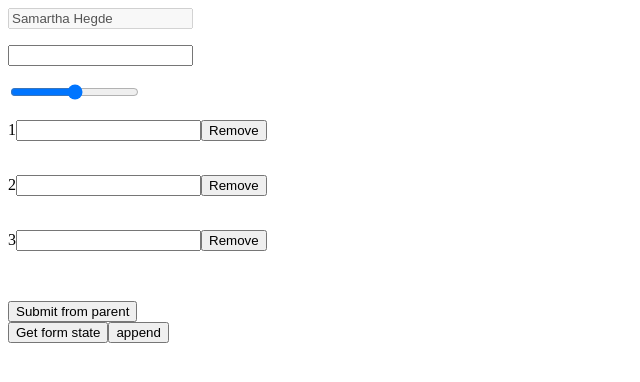
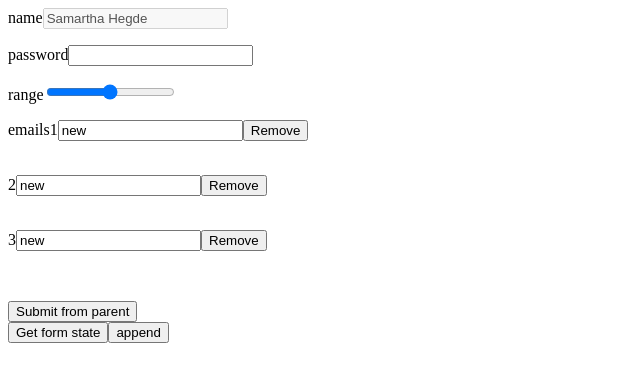
Before and after one commit to thecoadingmonk/vue-form-validator, a Vue app: page / in a window 1280 px wide. Shown: the top 382 px of the page, without its empty margins (0-640 px from the left). Built offline with nearby package versions, Linux system fonts and the light colour scheme.

Commit message:
fix: ref issue fixed

```diff
--- a/src/App.vue
+++ b/src/App.vue
@@ -1,28 +1,28 @@
 <template>
   <Form @on-submit="onSubmit" @on-error="onError" :config="FORM_CONFIG" :options="options" :ref="formRef">
-    <template #name="{name, field, error, on}">
-      <label :for="name">{{name}}</label>
-      <input type="text" :name="name" :ref="name" :id="name" v-model="field.value" v-on="on" disabled/>
+    <template #name="{fieldKey, field, error, on}">
+      <label :for="fieldKey">{{fieldKey}}</label>
+      <input type="text" :name="fieldKey" :ref="fieldKey" :id="fieldKey" v-model="field.value" v-on="on" disabled/>
       <p>{{error}}</p>
     </template>
 
-    <template #password="{name, field, error, on}">
-      <label :for="name">{{name}}</label>
-      <input type="text" :name="name" :ref="name" :id="name" v-model="field.value" v-on="on"/>
+    <template #password="{fieldKey, field, error, on}">
+      <label :for="fieldKey">{{fieldKey}}</label>
+      <input type="text" :name="fieldKey" :ref="fieldKey" :id="fieldKey" v-model="field.value" v-on="on"/>
       <p>{{error}}</p>
     </template>
 
-    <template #range="{name, field, error, on}">
-      <label :for="name">{{name}}</label>
-      <input type="range" :name="name" :ref="name" :id="name" v-model="field.value" v-on="on"/>
+    <template #range="{fieldKey, field, error, on}">
+      <label :for="fieldKey">{{fieldKey}}</label>
+      <input type="range" :name="fieldKey" :ref="fieldKey" :id="fieldKey" v-model="field.value" v-on="on"/>
       <p>{{error}}</p>
     </template>
 
-    <template #emails="{name, field, error, on, elements}">
-      <label :for="name">{{name}}</label>
+    <template #emails="{fieldKey, field, error, on, elements}">
+      <label :for="fieldKey">{{fieldKey}}</label>
       <template v-for="(element) in elements" :key="element.key">
         <label :for="element.key">{{element.key}}</label>
-        <input type="text" :name="name + element.key" :id="name + element.key" v-model="element.value" v-on:input="(e) => on?.input(e, element.key)"/>
+        <input type="text" :name="fieldKey + element.key" :id="fieldKey + element.key" v-model="element.value" v-on:input="(e) => on?.input(e, element.key)"/>
         <button @click="remove(element.key)">Remove</button>
         <p>{{element.error.message}}</p>
         <br />
@@ -42,6 +42,8 @@
   import { defineComponent, ref } from 'vue';
   import Form from './components/Form.vue';
   import type {Config} from './types/form';
+
+  const formRef = ref('form');
 
   export default defineComponent({
     methods: {
@@ -103,18 +105,19 @@
             },
             dynamic: {
               value: true,
-              initialElementCount: 3
+              initialElementCount: 3,
+              defaultValue: 'new'
             },
             validateOn: 'change'
           }
         } as Config,
         options: {
-          persist: true,
+          persist: false,
           alert: true,
           alertMessage: 'Changes you made may not be saved',
           localStorageKey: 'new-form'
         },
-        formRef: ref('form')
+        formRef: formRef
       }
     }
   })
--- a/src/components/Form.vue
+++ b/src/components/Form.vue
@@ -5,6 +5,7 @@
                 :name="key"
                 :field="formValues[key]"
                 :error="formValues[key].error?.message"
+                :fieldKey="key"
                 :on="{
                     focus: (e, elementKey) => setTouched(e, key, elementKey),
                     input: (e, elementKey) => setInput(e, key, elementKey)
@@ -51,7 +52,7 @@ export default defineComponent({
             if (value.dynamic?.value) {
                 this.dynamicElements[key] = Array.from({ length: value.dynamic.initialElementCount }, (_, i) => ({
                     key: i + 1,
-                    value: '',
+                    value: value.dynamic?.defaultValue ?? '',
                     error: {
                         hasError: false
                     }
@@ -238,6 +239,7 @@ export default defineComponent({
         },
         validator({  value, key }: {value: string, key: string}){
             const validations = this.config[key];
+            console.log(this.$refs?.[this.ref]?.[key]?.disabled)
             if((this.$refs?.[this.ref]?.[key]?.disabled && validations?.validateOnDisabled) || !this.$refs?.[this.ref]?.[key]?.disabled) {
                 if (validations?.required?.value && (value === '' || value === null || value === undefined)) {
                     return {
@@ -306,7 +308,7 @@ export default defineComponent({
                     } else {
                         state[key] = {
                         ...(this.formValues[key] ?? {}),
-                        ...(value ?? {}),
+                        ...(value && typeof value === 'object' ? value : {}),
                     }
                 }
             }
@@ -340,7 +342,12 @@ export default defineComponent({
         },
         handleReload(event: BeforeUnloadEvent) {
             event.preventDefault();
-            const isFormDirty = !!Object.values(this.formState.fields).find(each => each.isDirty)
+            const isFormDirty = !!Object.values(this.formState.fields).find(each => {
+                if (Array.isArray(each)) {
+                    return !!each.find(i => i.isDirty)
+                }
+                return each.isDirty
+            })
 
             if (isFormDirty) {
                 return event.returnValue = this.options.alertMessage ?? 'Changes that you made may not be saved.'
@@ -351,7 +358,7 @@ export default defineComponent({
             const nextKey = this.dynamicElements[key][this.dynamicElements[key].length - 1].key + 1
             this.dynamicElements[key].push({
                         key: nextKey,
-                        value: '',
+                        value: this.config[key].dynamic?.defaultValue ?? '',
                         error: {
                             hasError: false
                         }
--- a/src/types/form.ts
+++ b/src/types/form.ts
@@ -16,6 +16,7 @@ export interface Validation {
     dynamic?: {
         initialElementCount: number
         value: true
+        defaultValue: string
     }
 }
 
@@ -53,7 +54,10 @@ export interface FormState {
             isDirty: boolean
             isTouched: boolean
         }
-    }
+    } | DynamicElements & {
+        isDirty: boolean
+        isTouched: boolean
+    }[]
 }
 
 export interface StoredValues {
```
